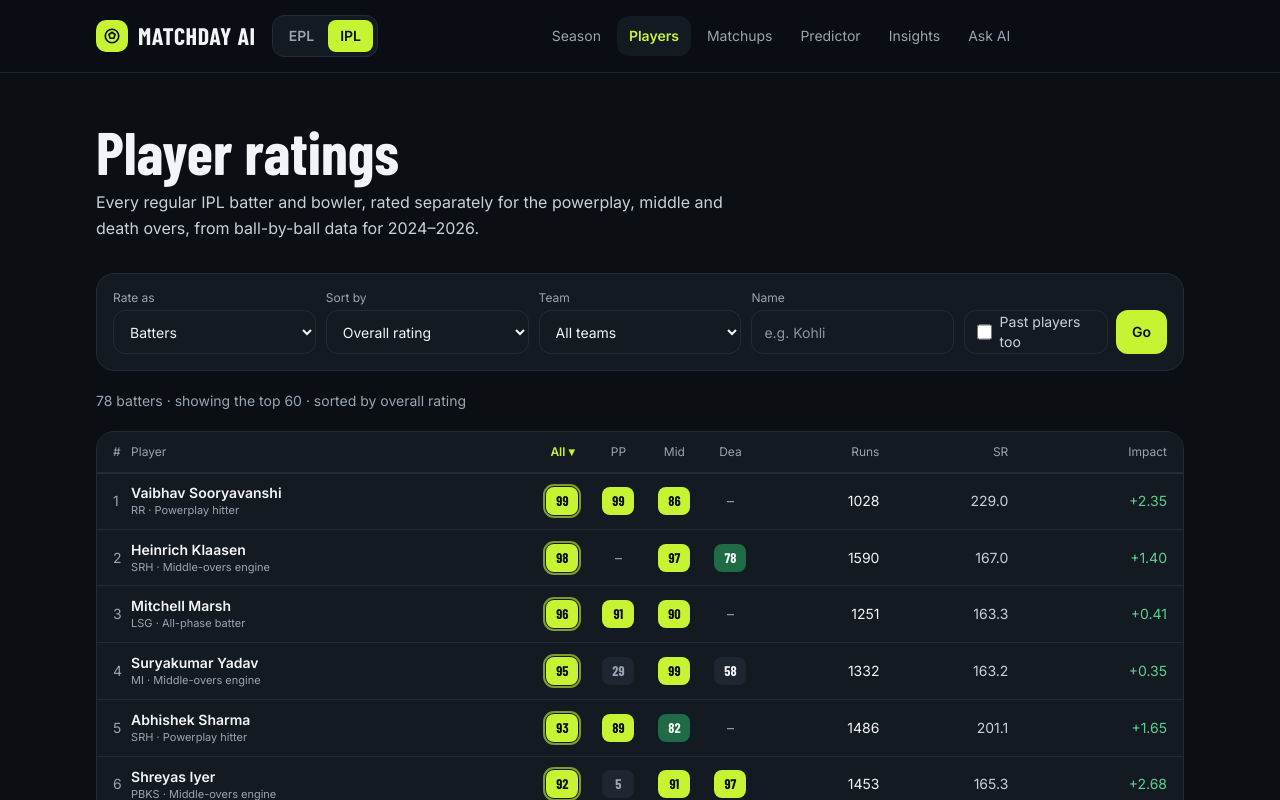
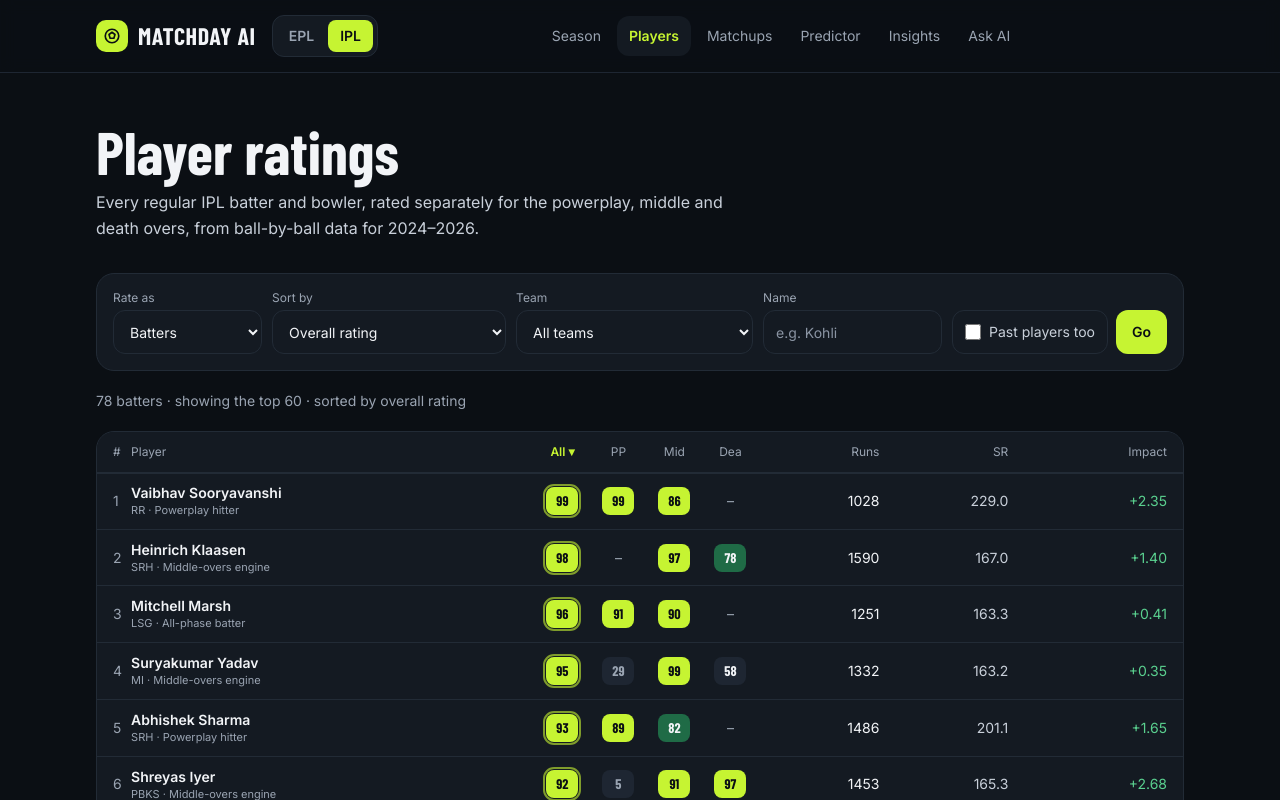
Before and after one commit to yashutd10/matchday-ai, a Next.js app in the folder web/: page /ipl/players in a window 1280 px wide. Shown: the top 800 px of the page. Built offline with nearby package versions, Linux system fonts and the light colour scheme.

Commit message:
IPL players: fix filter bar layout

```diff
--- a/web/app/ipl/players/page.tsx
+++ b/web/app/ipl/players/page.tsx
@@ -38,7 +38,7 @@ async function List({ searchParams }: { searchParams: SP }) {
 
   return (
     <FilterArea path="/ipl/players">
-      <form key={[kind, sort, team, old, q].join("|")} action="/ipl/players" className={`${card} grid gap-2.5 p-4 sm:grid-cols-2 lg:grid-cols-5`}>
+      <form key={[kind, sort, team, old, q].join("|")} action="/ipl/players" className={`${card} grid gap-2.5 p-4 sm:grid-cols-2 lg:grid-cols-[1fr_1fr_1fr_1.2fr_auto]`}>
         <label className="flex flex-col gap-1 text-xs text-muted">Rate as
           <select name="kind" defaultValue={kind} className={select}><option value="bat">Batters</option><option value="bowl">Bowlers</option></select>
         </label>
@@ -55,7 +55,7 @@ async function List({ searchParams }: { searchParams: SP }) {
           <IplSearch name="q" items={suggestions} defaultValue={q} placeholder="e.g. Kohli" className={`${select} w-full placeholder:text-[#8a94a3]`} />
         </label>
         <div className="flex items-end gap-2">
-          <label className="flex h-11 flex-1 items-center gap-2 rounded-xl border border-line px-3 text-sm text-soft">
+          <label className="flex h-11 flex-1 cursor-pointer items-center gap-2 whitespace-nowrap rounded-xl border border-line px-3 text-sm text-soft hover:text-ink">
             <input type="checkbox" name="old" value="1" defaultChecked={old} className="h-4 w-4 accent-[#c6f432]" /> Past players too
           </label>
           <button type="submit" className="h-11 rounded-xl bg-lime px-4 text-sm font-semibold text-pitch">Go</button>
```
